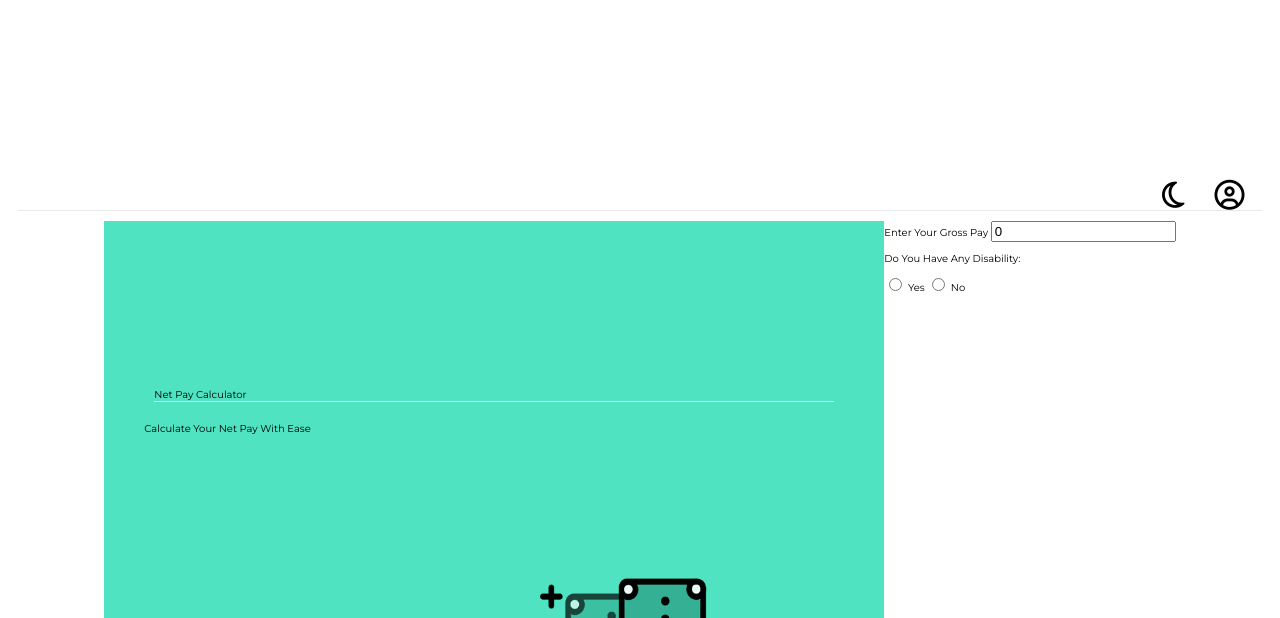
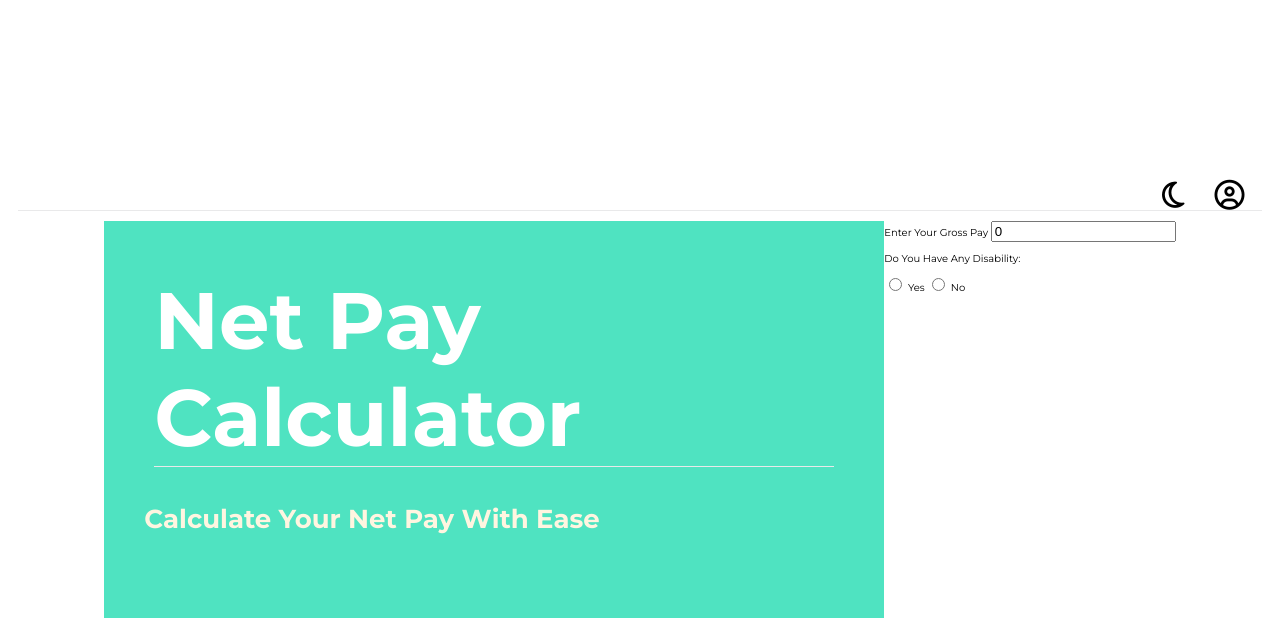
Before and after one commit to Erick559/Aren-Replica, a plain HTML site: page index.html in a window 1280 px wide. Shown: the part 117-735 px from the top of the page. Drawn offline with Linux system fonts and the light colour scheme.

Commit message:
Replace the header with p elements

```diff
--- a/css/style.css
+++ b/css/style.css
@@ -95,10 +95,17 @@ a:hover {
     display: flex;
     flex-direction: column;
     justify-content: center;
+    margin-bottom:60px;
 }
 
-.content h1{
+.content .header{
     font-size:80px;
     color:white;
     font-weight:700;
 }
+
+.content .text{
+    font-size:26px;
+    color:#FFF5E0;
+    font-weight:700;
+}
```
